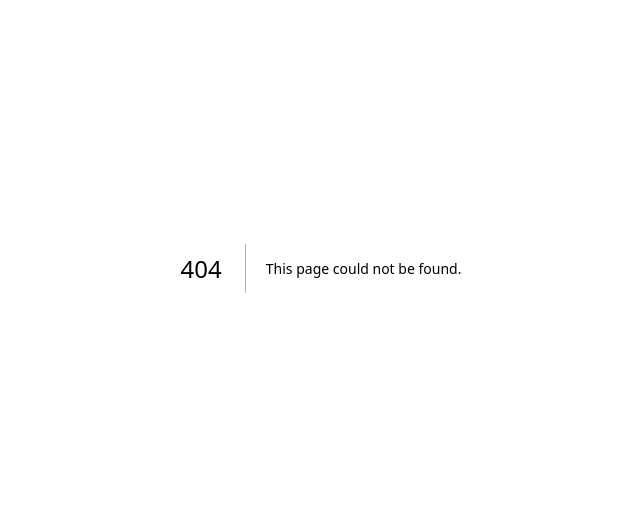
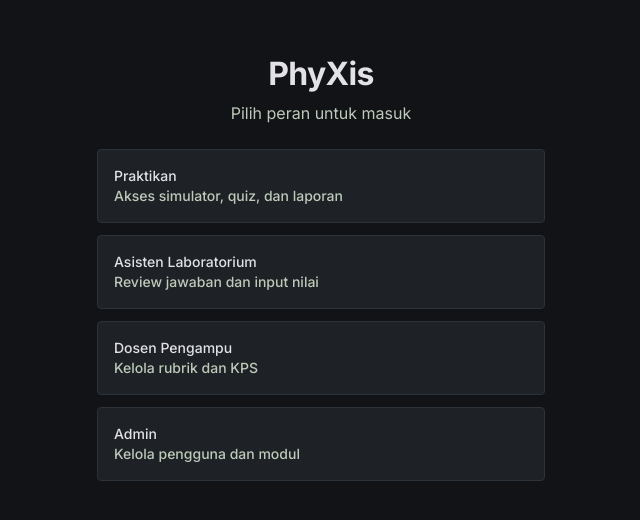
Before and after one commit to kemal-faza/phyxis, a Next.js app: page /login in a window 1280 px wide. Before the commit this address had no page. Shown: the part 132-652 px from the top of the page, without its empty margins (319-959 px from the left). Built offline with nearby package versions, Linux system fonts and the light colour scheme.

Commit message:
feat: add login page with role switcher

```diff
--- /dev/null
+++ b/app/(auth)/login/page.tsx
@@ -0,0 +1,13 @@
+import { RoleSwitcher } from '@/features/auth/components/RoleSwitcher'
+
+export default function LoginPage() {
+  return (
+    <div className="flex min-h-screen items-center justify-center bg-surface p-6">
+      <div className="w-full max-w-md">
+        <h1 className="mb-2 text-center text-headline-lg font-bold text-on-surface">PhyXis</h1>
+        <p className="mb-6 text-center text-on-surface-variant">Pilih peran untuk masuk</p>
+        <RoleSwitcher />
+      </div>
+    </div>
+  )
+}
--- a/tailwind.config.ts
+++ b/tailwind.config.ts
@@ -37,6 +37,15 @@ const config: Config = {
       fontFamily: {
         sans: ['Inter', 'sans-serif'],
       },
+      fontSize: {
+        'headline-lg': ['32px', { lineHeight: '1.2', letterSpacing: '-0.02em', fontWeight: '700' }],
+        'headline-md': ['24px', { lineHeight: '1.3', fontWeight: '600' }],
+        'headline-sm': ['20px', { lineHeight: '1.4', fontWeight: '600' }],
+        'body-lg': ['16px', { lineHeight: '1.6' }],
+        'body-md': ['14px', { lineHeight: '1.5' }],
+        'label-md': ['12px', { lineHeight: '1', letterSpacing: '0.05em', fontWeight: '600' }],
+        'label-sm': ['11px', { lineHeight: '1', fontWeight: '500' }],
+      },
       borderRadius: {
         DEFAULT: '0.125rem',
         lg: '0.25rem',
```
